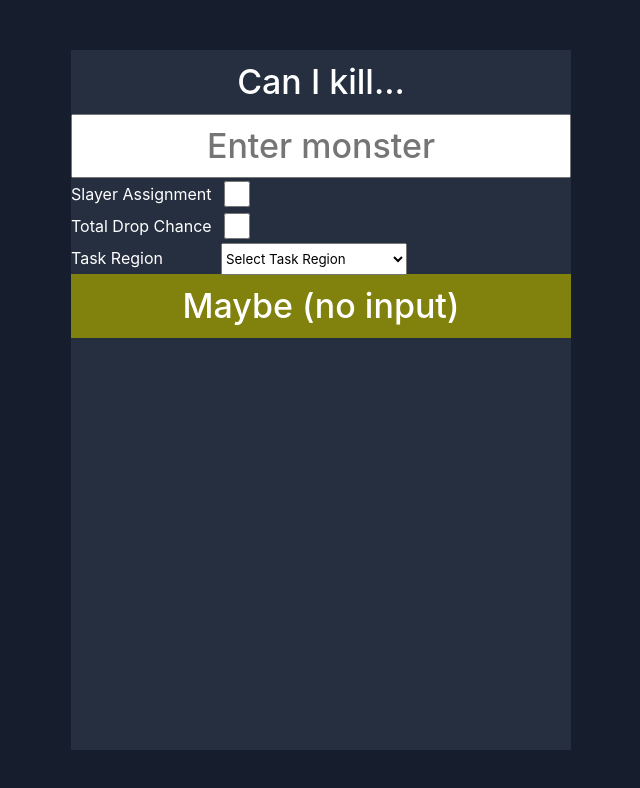
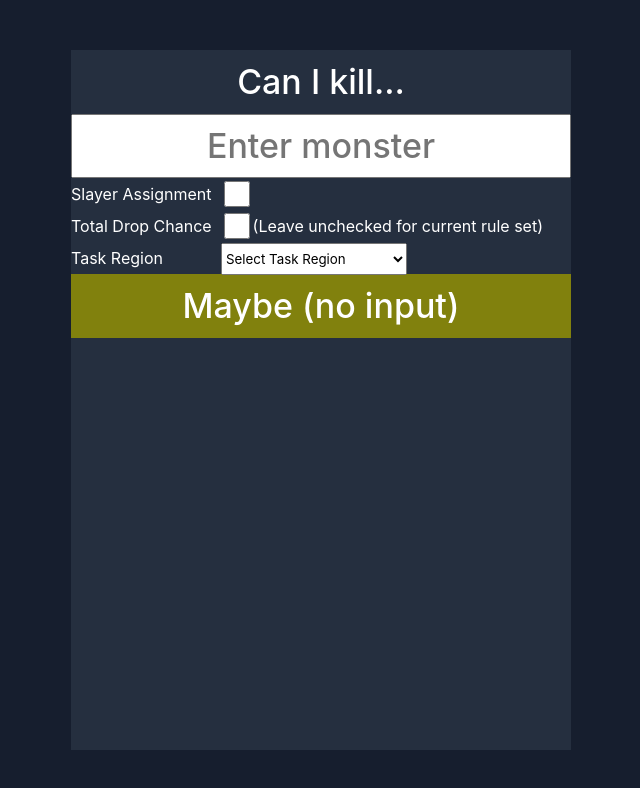
Before and after one commit to Epthelyn/RS3TaskCanIKill, a plain HTML site: page index.html in a window 1280 px wide. Shown: the whole page, without its empty margins (319-959 px from the left). Drawn offline with nearby package versions, Linux system fonts and the light colour scheme.

Commit message:
Update index.html

```diff
--- a/index.html
+++ b/index.html
@@ -16,7 +16,7 @@
             <div class="outputHeader">Can I kill...</div>
             <input type="text" placeholder="Enter monster" id="monster_input" class="monsterInput">
             <div class="outputSlayerContainer"><span>Slayer Assignment</span><span style="text-align: left;"><input type="checkbox" id="slayertask"></span></div>
-            <div class="outputSlayerContainer"><span>Total Drop Chance</span><span style="text-align: left;"><input type="checkbox" id="totaldr"></span></div>
+            <div class="outputSlayerContainer"><span>Total Drop Chance</span><span style="text-align: left;"><input type="checkbox" id="totaldr"></span><span>(Leave unchecked for current rule set)</span></div>
             <div class="outputSlayerContainer">
                 <span>Task Region</span>
                 <span style="text-align: left;">
```
